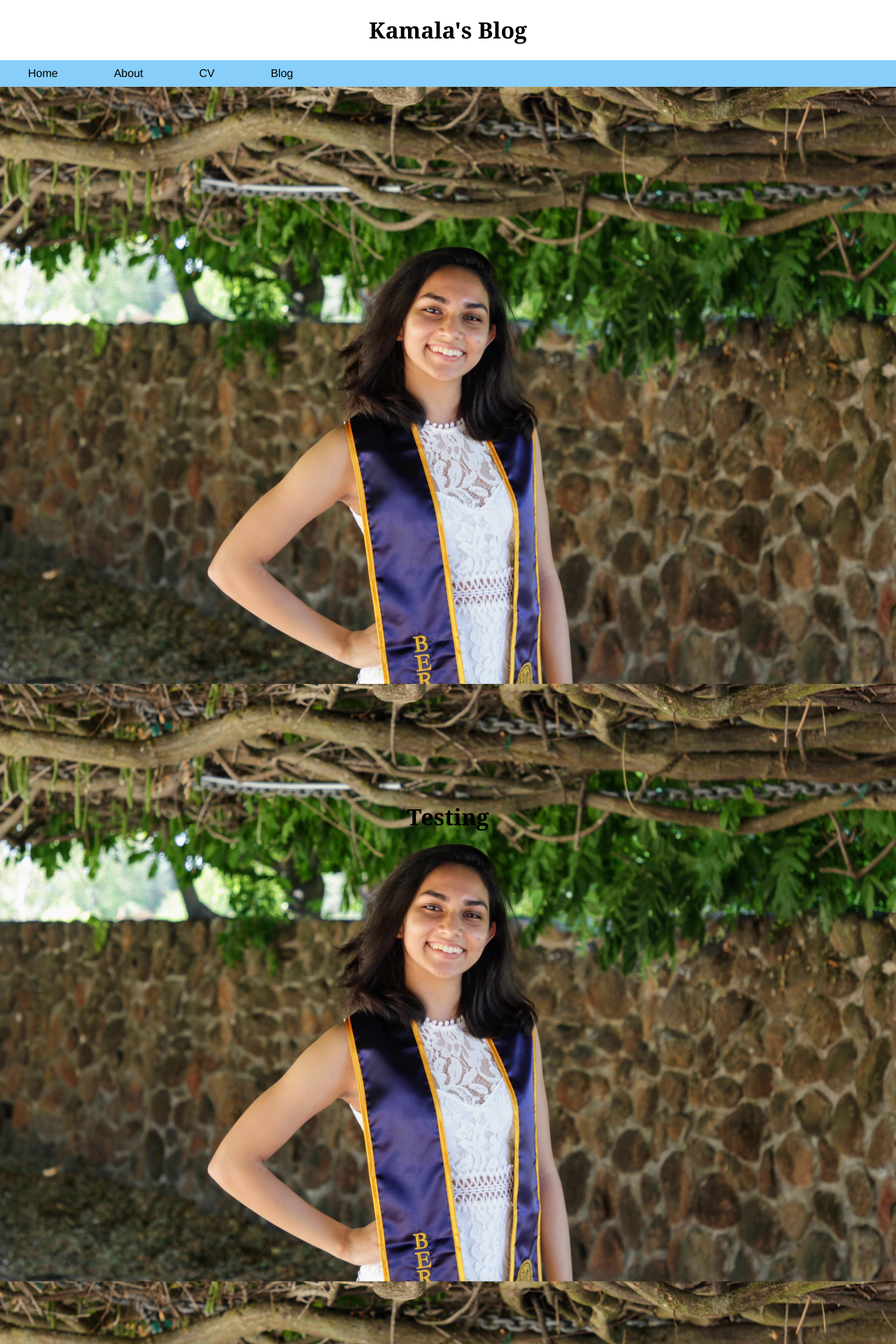
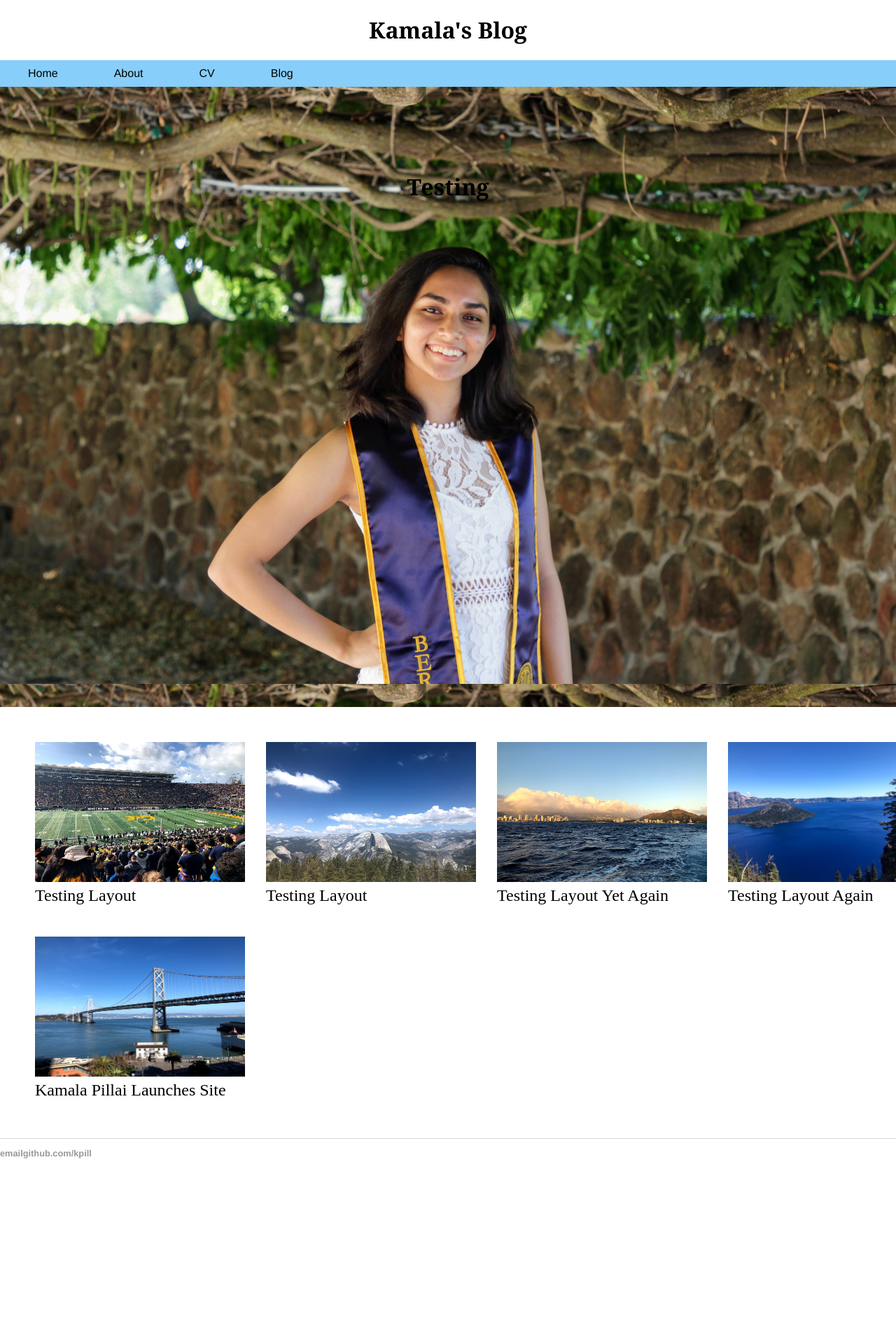
Before and after one commit to kpill/kpill.github.io, a Jekyll site: the page built from index.html, in a window 1280 px wide. Shown: the top 1920 px of the page at 70% size. Built offline with Jekyll 4.4.1, drawn with Linux system fonts in a browser that asks for light colours; after the commit the page ends 1655 px from its top, so only the background shows below that.

Commit message:
Update main.css

```diff
--- a/css/main.css
+++ b/css/main.css
@@ -8,8 +8,8 @@ header {
 	background-image: url("/images/grad_photo.JPG");
 	text-align: center;
 	vertical-align: middle;
-	padding-top: 1000px;
-	padding-bottom: 1000px;
+	padding-top: 100px;
+	padding-bottom: 700px;
 	background-size: 100% auto;
 }
 
```
